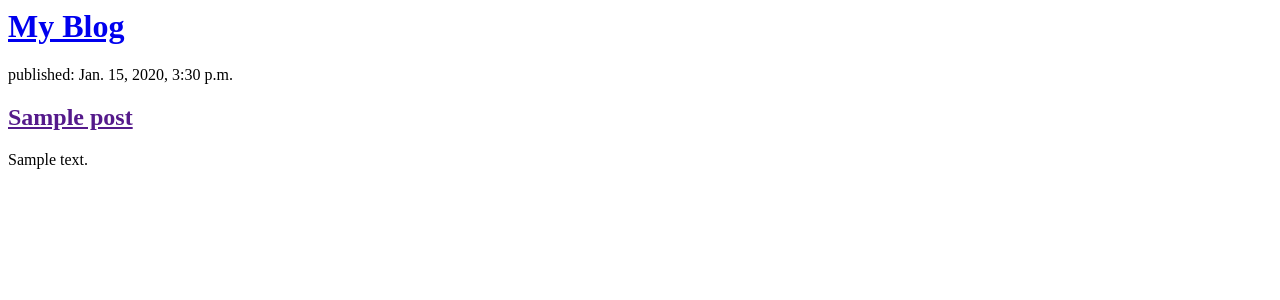
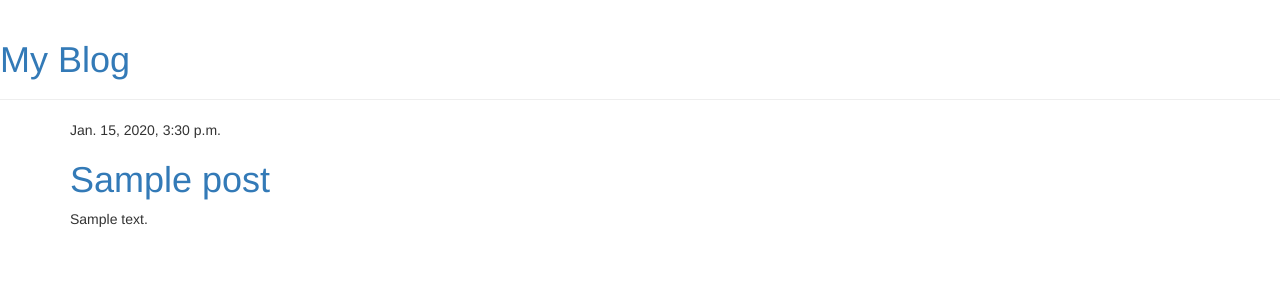
Before and after one commit to sohamidha/SimpleBlog, a Django app: template blog/templates/blog/post_list.html in a window 1280 px wide. Shown: the top 300 px of the page. Run offline with Django 3.2, Linux system fonts and the light colour scheme; the template is opened without the code that fills it: values that come from a table or form of the project are taken from there, others are empty; tables that the repository leaves empty hold one stand-in row (values such as "Sample post"); some libraries are stand-ins or nearby versions.

Commit message:
Added view and template for detailed blog post as well as CSS for the site.

```diff
--- /dev/null
+++ b/blog/templates/blog/base.html
@@ -0,0 +1,25 @@
+{% load staticfiles %}
+<html>
+    <head>
+        <title>My blog</title>
+        <link rel="stylesheet" href="//maxcdn.bootstrapcdn.com/bootstrap/3.2.0/css/bootstrap.min.css">
+        <link rel="stylesheet" href="//maxcdn.bootstrapcdn.com/bootstrap/3.2.0/css/bootstrap-theme.min.css">
+        <link href='//fonts.googleapis.com/css?family=Lobster&subset=latin,latin-ext' rel='stylesheet' type='text/css'>
+        <link rel="stylesheet" href="{% static 'css/blog.css' %}">
+    </head>
+
+<body>
+    <div class="page-header">
+        <h1><a href="/">My Blog</a></h1>
+    </div>
+    <div class="content container">
+        <div class="row">
+            <div class="col-md-8">
+            {% block content %}
+            {% endblock %}
+            </div>
+        </div>
+    </div>
+</body>
+
+</html>
--- a/blog/templates/blog/post_list.html
+++ b/blog/templates/blog/post_list.html
@@ -1,17 +1,13 @@
-<html>
-    <head>
-        <title>My blog</title>
-    </head>
-    <body>
-        <div>
-            <h1><a href="/">My Blog</a></h1>
-        </div>
-        {% for post in posts %}
-        <div>
-            <p>published: {{ post.published_date }}</p>
-            <h2><a href="">{{ post.title }}</a></h2>
+{% extends 'blog/base.html' %}
+
+{% block content %}
+    {% for post in posts %}
+        <div class="post">
+            <div class="date">
+                {{ post.published_date }}
+            </div>
+            <h1><a href="{% url 'post_detail' pk=post.pk %}">{{ post.title }}</a></h1>
             <p>{{ post.text|linebreaksbr }}</p>
         </div>
-        {% endfor %}
-    </body>
-</html>
+    {% endfor %}
+{% endblock %}
--- a/blog/urls.py
+++ b/blog/urls.py
@@ -3,4 +3,5 @@ from . import views
 
 urlpatterns = [
     url(r'^$', views.post_list, name='post_list' ),
+    url(r'^post/(?P<pk>\d+)/$', views.post_detail, name='post_detail'),
 ]
--- a/blog/views.py
+++ b/blog/views.py
@@ -1,4 +1,4 @@
-from django.shortcuts import render
+from django.shortcuts import render, get_object_or_404
 from .models import Post
 from django.utils import timezone
 
@@ -6,3 +6,7 @@ from django.utils import timezone
 def post_list(request):
     posts=Post.objects.filter(published_date__lte=timezone.now()).order_by('published_date')
     return render(request, 'blog/post_list.html', {'posts': posts})
+
+def post_detail(request, pk):
+    post = get_object_or_404(Post, pk=pk)
+    return render(request, 'blog/post_detail.html', {'post': post})
```
Also changed, not shown: blog/templates/blog/post_detail.html (added, +13 -0 lines).
